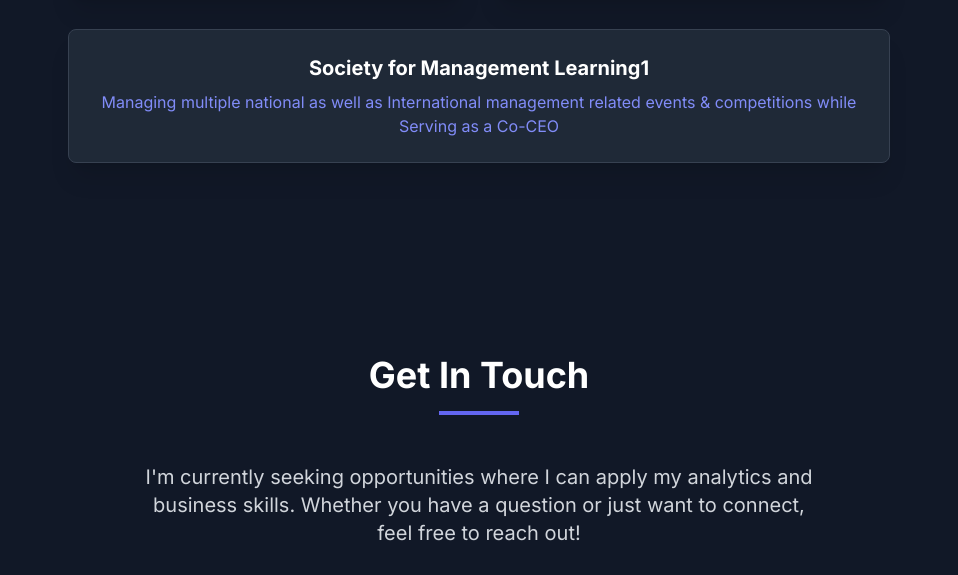
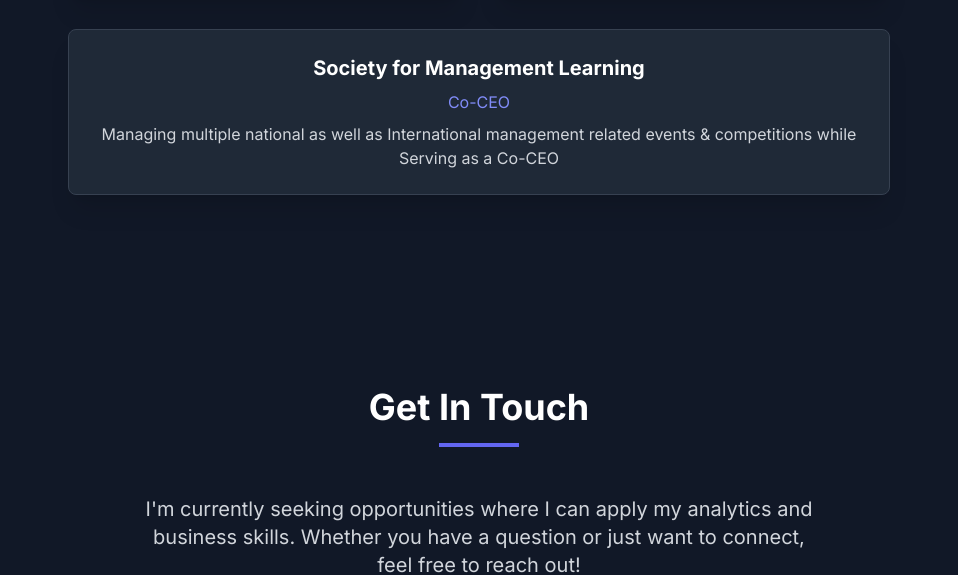
Before and after one commit to sanskarsingh5kittu/Portfolio, a plain HTML site: page index.html in a window 1280 px wide. Shown: the part 5593-6168 px from the top of the page, without its empty margins (161-1119 px from the left). Drawn offline with nearby package versions, Linux system fonts and the light colour scheme.

Commit message:
Update index.html

```diff
--- a/index.html
+++ b/index.html
@@ -389,8 +389,8 @@
                     <!-- SML -->
                     <div class="bg-gray-800 p-6 rounded-lg shadow-xl border border-gray-700 text-center md:col-span-2 transition-all duration-300 hover:border-indigo-500 hover:-translate-y-1">
                         <h3 class="text-xl font-bold text-white mb-2">
-                        Society for Management Learning1 </h3>
-                        <p class="text-md text-indigo-400 font-semiMember Co-CEO </p>
+                        Society for Management Learning </h3>
+                        <p class="text-md text-indigo-400 font-semiMember"> Co-CEO </p>
                         <p class="text-md text-gray-300 mt-2">Managing multiple national as well as International management related events & competitions while Serving as a Co-CEO </p>
                     </div>
                 </div>
```
